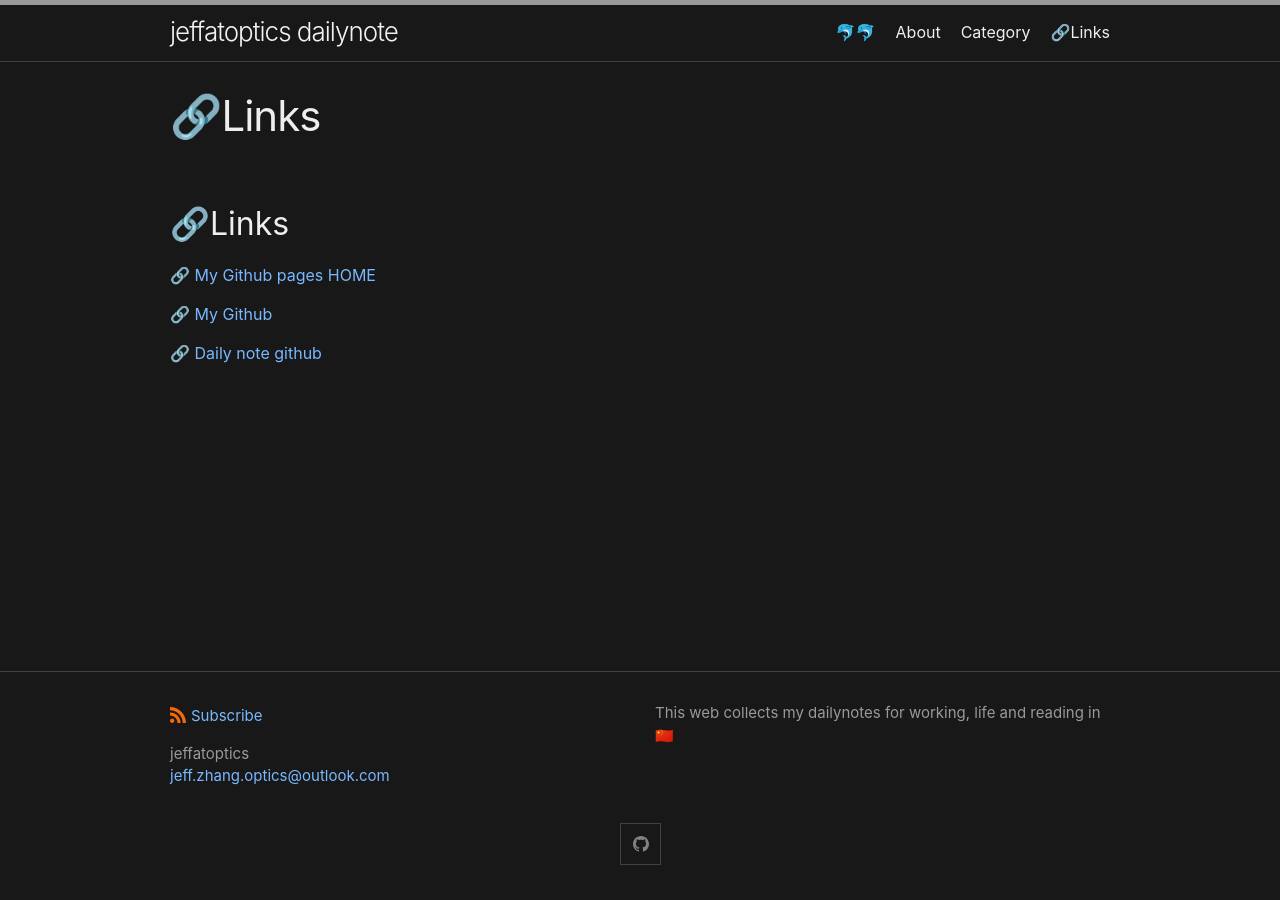
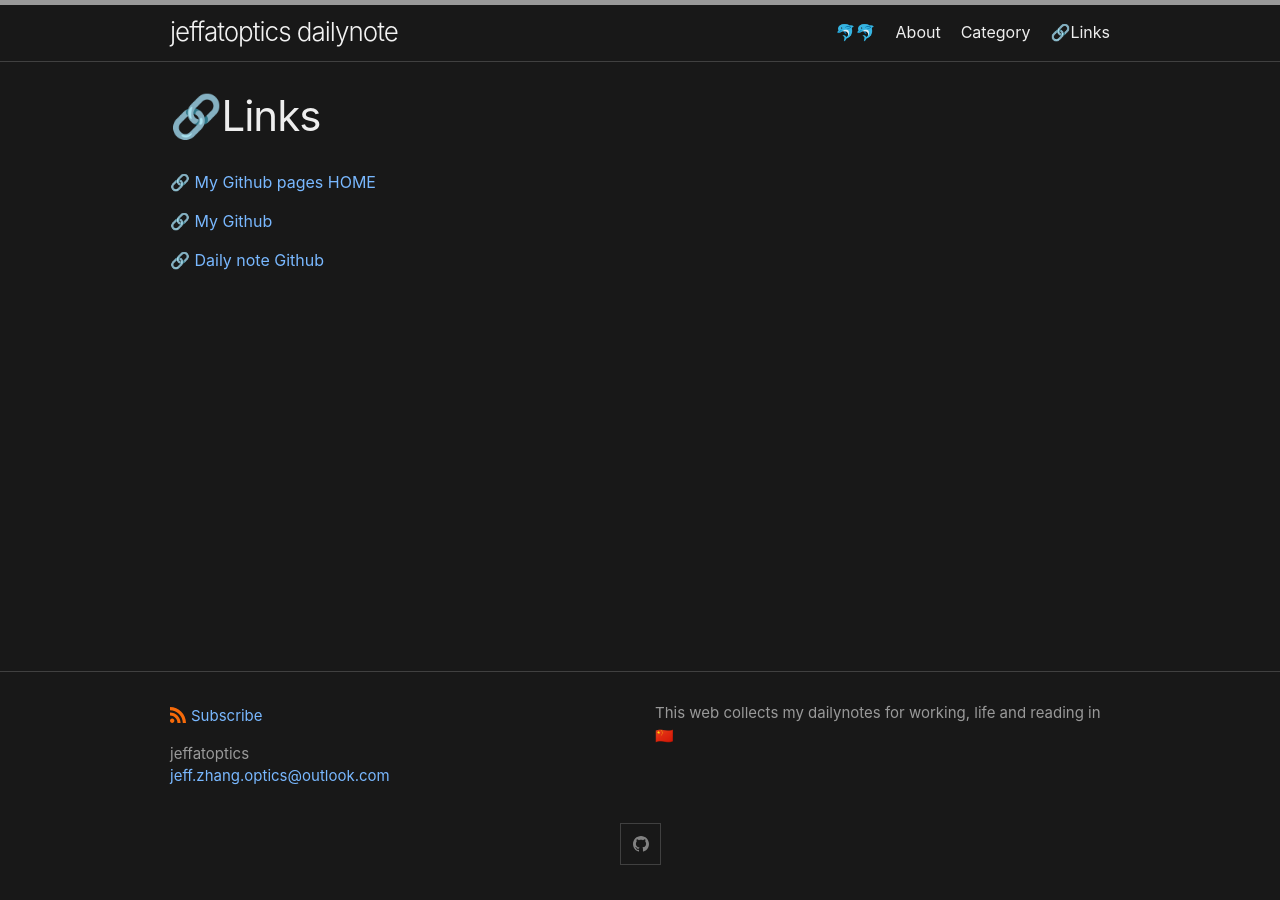
Before and after one commit to jeffatoptics/jeffblog, a Jekyll site: the page built from header1.md, in a window 1280 px wide. Built offline with Jekyll 4.4.1, drawn with Linux system fonts in a browser that asks for light colours; our own code applies the rules of GitHub Pages for plain Markdown files; part of the change alters nothing that is shown.

Commit message:
update link page

```diff
--- a/header1.md
+++ b/header1.md
@@ -1,11 +1,10 @@
 ---
+title: 🔗Links
 permalink: /link/
 ---
-
-## 🔗Links
 
 🔗 [My Github pages HOME](https://jeffatoptics.github.io/)
 
 🔗 [My Github](https://github.com/jeffatoptics/)
 
-🔗 [Daily note github](https://github.com/jeffatoptics/jeffblog)
+🔗 [Daily note Github](https://github.com/jeffatoptics/jeffblog)
```
